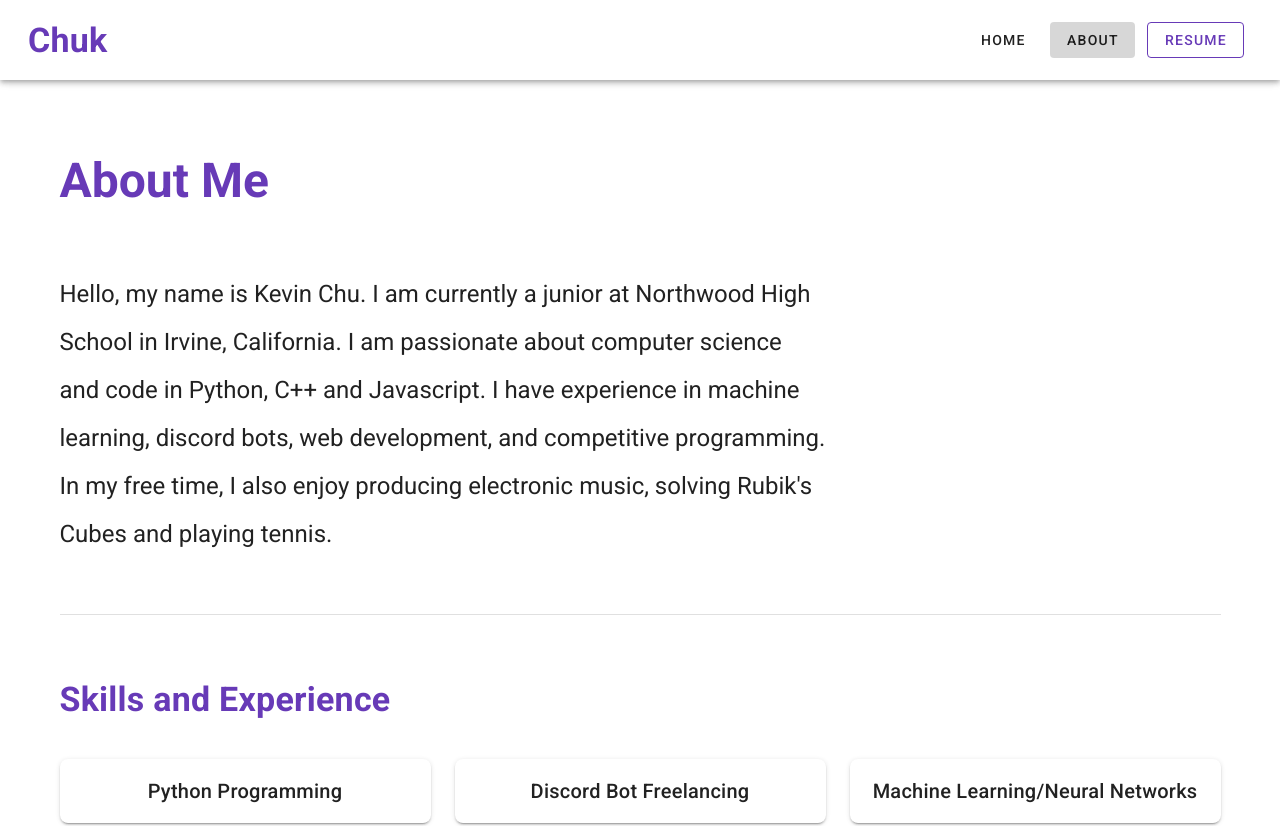
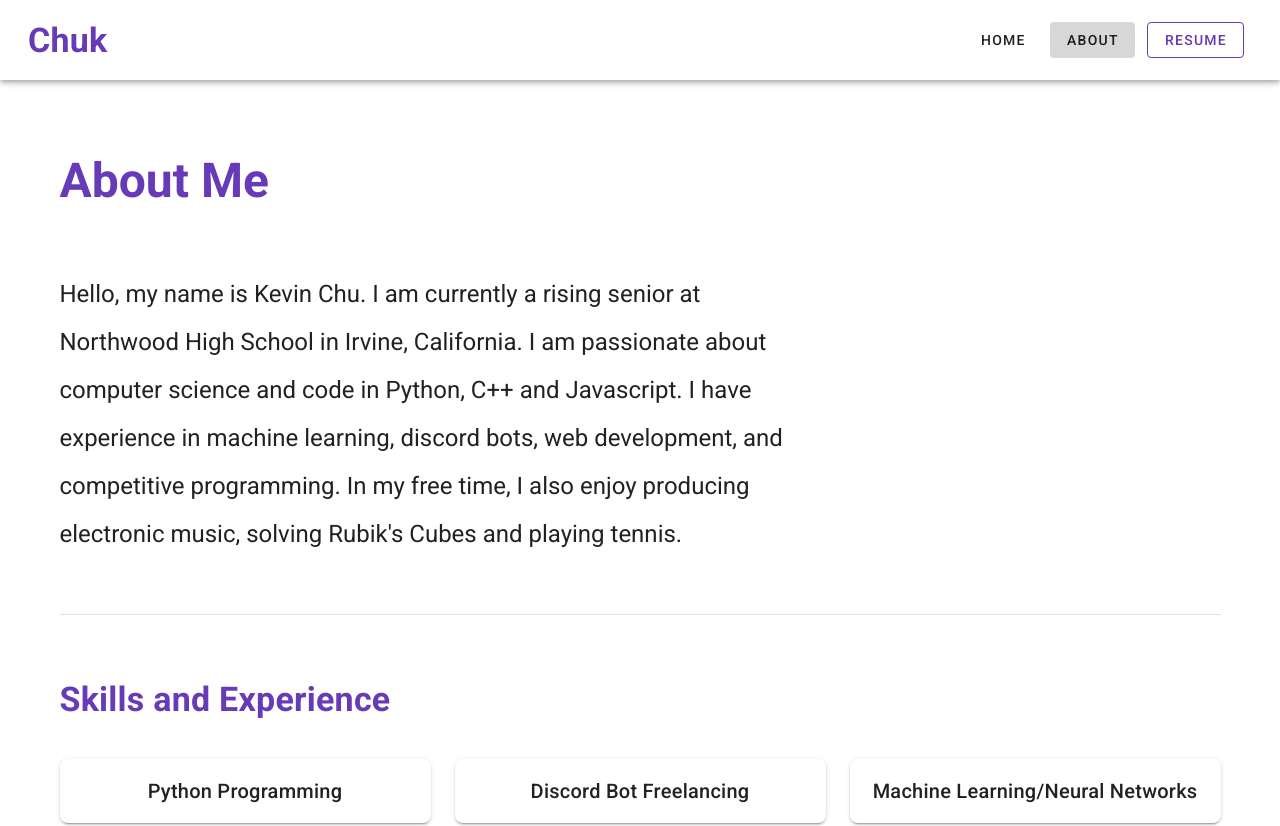
Before and after one commit to chuk1123/chuk-portfolio, a Nuxt app: page /about in a window 1280 px wide. Shown: the top 826 px of the page. Built offline with nearby package versions, Linux system fonts and the light colour scheme; a web font is replaced by a local one.

Commit message:
junior -> rising senior

```diff
--- a/pages/about.vue
+++ b/pages/about.vue
@@ -97,7 +97,7 @@ export default {
   data() {
     return {
       bio: `Hello, my name is Kevin Chu.
-               I am currently a junior at Northwood High School in Irvine, California. I am passionate about computer science and code in Python, C++ and Javascript.
+               I am currently a rising senior at Northwood High School in Irvine, California. I am passionate about computer science and code in Python, C++ and Javascript.
                I have experience in machine learning, discord bots, web development, and competitive programming.
                In my free time, I also enjoy producing electronic music, solving Rubik's Cubes and playing tennis.
                `,
--- a/pages/index.vue
+++ b/pages/index.vue
@@ -126,7 +126,7 @@ export default {
   data() {
     return {
       bio: `
-            I am currently a junior at Northwood High School in Irvine, California. I am interested in computer science and code in Python, C++ and Javascript.
+            I am currently a rising senior at Northwood High School in Irvine, California. I am interested in computer science and code in Python, C++ and Javascript.
             I have experience in machine learning, discord bots, web development, and competitive programming.
             `,
       projects: [
```
